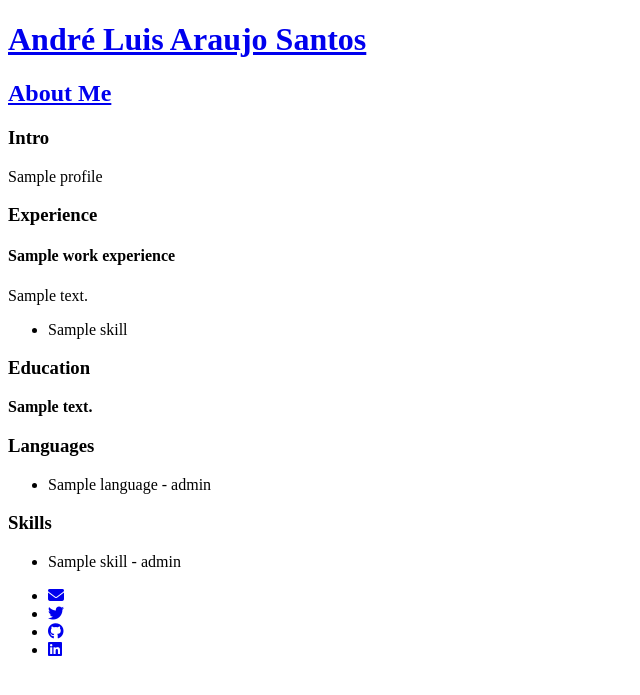
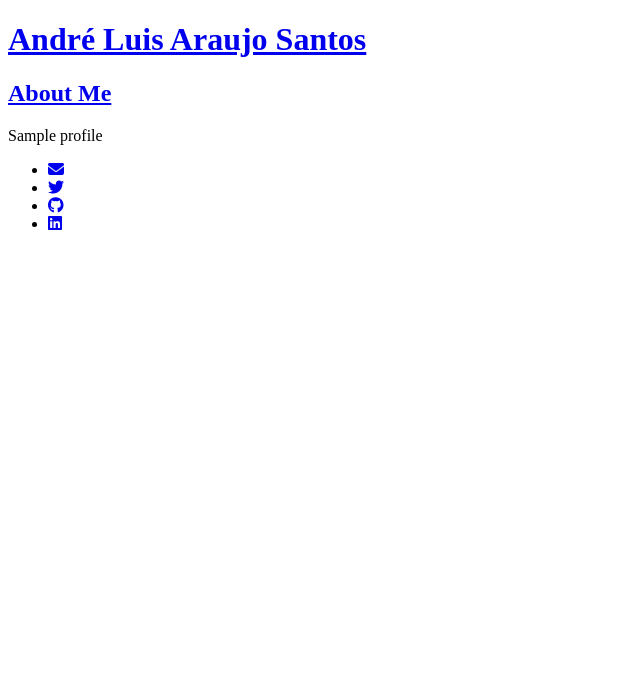
Before and after one commit to andrelas1/blog, a Node project: template templates/about-me.ejs in a window 1280 px wide. Shown: the top 695 px of the page, without its empty margins (0-640 px from the left). Run offline with Node 20 templates, Linux system fonts and the light colour scheme; the template is opened without the code that fills it: most values are stand-ins (such as "Sample title", 1, 10 or a date in 2020); some libraries are stand-ins or nearby versions.

Commit message:
feat: update the 'about me' page

```diff
--- a/frontend/src/about-me/about-me.scss
+++ b/frontend/src/about-me/about-me.scss
@@ -45,6 +45,12 @@ body {
         letter-spacing: 0;
         color: $red;
       }
+      h4 {
+        font-size: 1.5rem;
+        color: $darkblue;
+        margin: 2rem 0 1rem;
+        font-weight: 900;
+      }
       p {
         font-size: 1.1em;
         line-height: 1.5em;
--- a/templates/about-me.ejs
+++ b/templates/about-me.ejs
@@ -29,76 +29,14 @@
     </a>
     <main>
       <section id="profile">
-        <h3>Intro</h3>
         <article>
-          <p>
+          <div class="content">
             <%- profile %>
-          </p>
+          </div>
+
         </article>
       </section>
-
-      <section id="work-experience">
-        <h3>Experience</h3>
-        <% workExperiences.forEach(function(experience, index){ %>
-        <article id="experience-<%- index %>">
-          <header>
-            <h4><%- experience.title %></h4>
-          </header>
-          <div class="description">
-            <p>
-              <%- experience.description %>
-            </p>
-          </div>
-          <footer>
-            <ul>
-              <% experience.skills.forEach(function(skill, index){ %>
-              <li><%- skill.name %></li>
-              <% }); %>
-            </ul>
-          </footer>
-        </article>
-
-        <% }); %>
-      </section>
-
-      <section id="education">
-        <h3>Education</h3>
-        <% educationExperiences.forEach(function(experience, index){ %>
-        <article id="experience-<%- index %>">
-          <header>
-            <p>
-              <strong><%- experience.description %></strong>
-            </p>
-          </header>
-        </article>
-
-        <% }); %>
-      </section>
-
-      <section id="languages">
-        <h3>Languages</h3>
-        <ul>
-          <% languages.forEach(function(language, index){ %>
-          <li>
-            <span><%- language.name %></span> -
-            <span><%- language.level %></span>
-          </li>
-          <% }); %>
-        </ul>
-      </section>
-
-      <section id="skills">
-        <h3>Skills</h3>
-        <ul>
-          <% skills.forEach(function(skill, index){ %>
-          <li>
-            <span><%- skill.name %></span> -
-            <span><%- skill.level %></span>
-          </li>
-          <% }); %>
-        </ul>
-      </section>
-    </main>
+   </main>
     <footer>
       <ul>
         <li>
```
Also changed, not shown: src/ssg/index.ts (+1 -7 lines), README.md.
